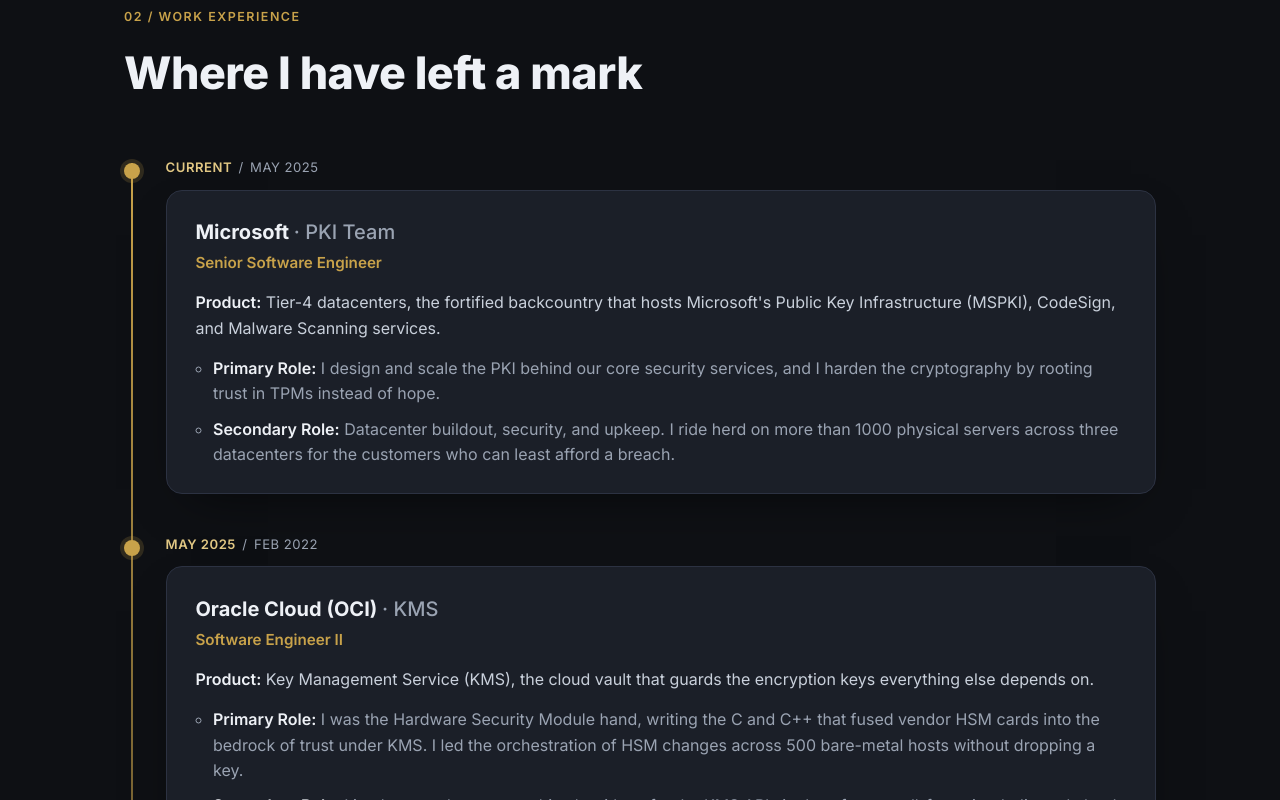
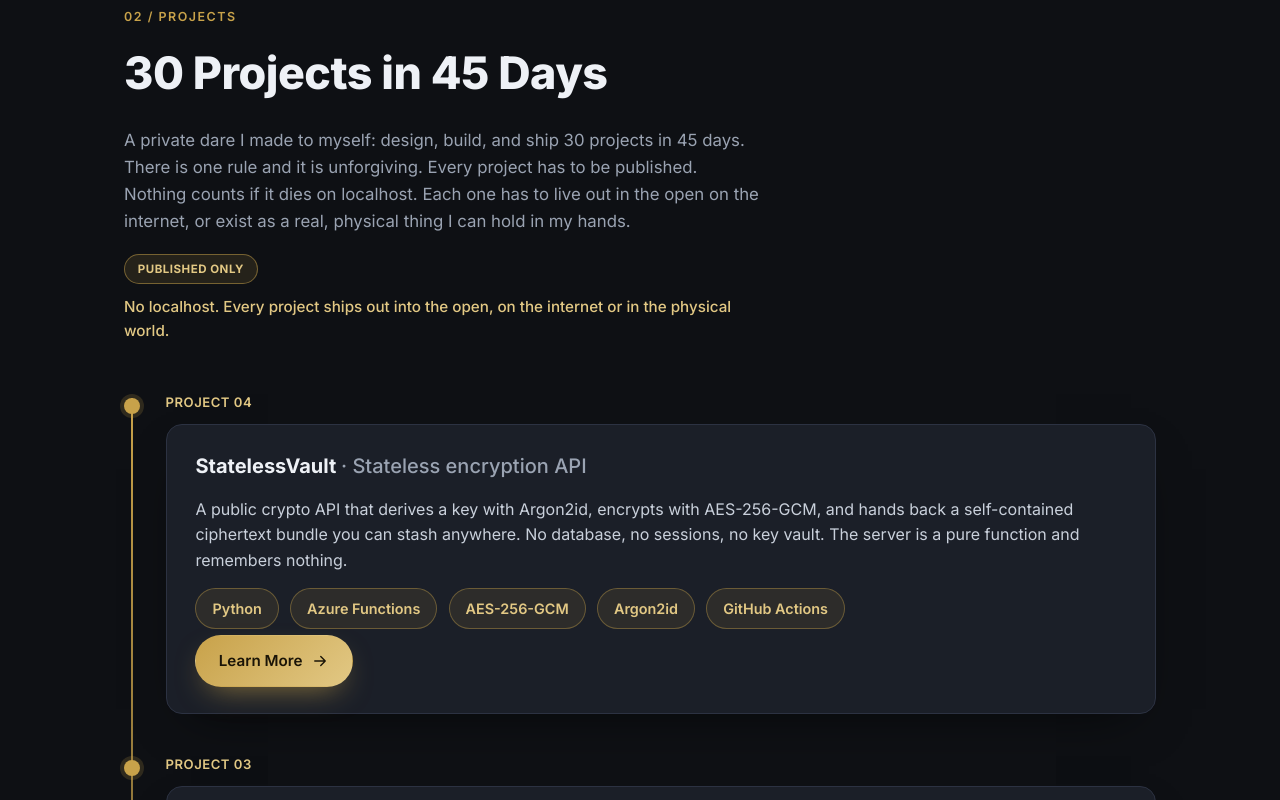
Before and after one commit to AustinJAkerley/AustinAkerley, a React (Vite) app: page / in a window 1280 px wide. Shown: the part 1540-2340 px from the top of the page. Built offline with nearby package versions, Linux system fonts and the light colour scheme.

Commit message:
Add PDFDiff store link, reverse projects timeline, put Projects before Experience

```diff
--- a/src/App.tsx
+++ b/src/App.tsx
@@ -48,8 +48,8 @@ export default function App() {
         <main>
           <Hero />
           <About />
+          <Projects />
           <Experience />
-          <Projects />
           <Education />
           <Skills />
         </main>
--- a/src/components/Experience.tsx
+++ b/src/components/Experience.tsx
@@ -4,7 +4,7 @@ export default function Experience() {
   return (
     <section className="section" id="experience">
       <div className="section__head">
-        <span className="section__kicker">02 / Work Experience</span>
+        <span className="section__kicker">03 / Work Experience</span>
         <h2 className="section__title">Where I have left a mark</h2>
       </div>
 
--- a/src/components/Navbar.tsx
+++ b/src/components/Navbar.tsx
@@ -3,8 +3,8 @@ import { profile } from "../data/resume";
 
 const links = [
   { href: "#about", label: "About" },
+  { href: "#projects", label: "Projects" },
   { href: "#experience", label: "Experience" },
-  { href: "#projects", label: "Projects" },
   { href: "#education", label: "Education" },
   { href: "#skills", label: "Skills" },
 ];
--- a/src/components/Projects.tsx
+++ b/src/components/Projects.tsx
@@ -5,7 +5,7 @@ export default function Projects() {
   return (
     <section className="section" id="projects">
       <div className="section__head">
-        <span className="section__kicker">03 / Projects</span>
+        <span className="section__kicker">02 / Projects</span>
         <h2 className="section__title">{projectsChallenge.title}</h2>
         <p className="section__lead">{projectsChallenge.intro}</p>
         <p className="projects__rule">
@@ -15,7 +15,7 @@ export default function Projects() {
       </div>
 
       <ol className="timeline">
-        {projects.map((project) => (
+        {[...projects].reverse().map((project) => (
           <li className="timeline__item" key={project.number}>
             <div className="timeline__marker" aria-hidden="true" />
             <div className="timeline__period">
@@ -56,7 +56,9 @@ export default function Projects() {
                   Learn More <ArrowRightIcon />
                 </a>
               ) : (
-                project.url && (
+                (project.url || project.storeUrl) && (
+                  <div className="card__links">
+                    {project.url && (
                       <a
                         className="card__link"
                         href={project.url}
@@ -65,6 +67,18 @@ export default function Projects() {
                       >
                         <ExternalLinkIcon /> {project.urlLabel}
                       </a>
+                    )}
+                    {project.storeUrl && (
+                      <a
+                        className="card__link"
+                        href={project.storeUrl}
+                        target="_blank"
+                        rel="noreferrer"
+                      >
+                        <ExternalLinkIcon /> {project.storeUrlLabel}
+                      </a>
+                    )}
+                  </div>
                 )
               )}
             </article>
--- a/src/data/resume.ts
+++ b/src/data/resume.ts
@@ -19,6 +19,9 @@ export type Project = {
   // to a dedicated in-site page instead.
   url?: string;
   urlLabel?: string;
+  // Additional external link, e.g. a store listing alongside the source repo.
+  storeUrl?: string;
+  storeUrlLabel?: string;
   // Hash route to a dedicated project page within this site.
   pageHash?: string;
   // Placeholder thumbnail shown on the timeline card.
@@ -206,6 +209,9 @@ export const projects: Project[] = [
       "never have to squint through two versions by hand again. Published and live as a browser extension.",
     url: "https://github.com/AustinJAkerley/PDFDiff",
     urlLabel: "github.com/AustinJAkerley/PDFDiff",
+    storeUrl:
+      "https://chromewebstore.google.com/detail/pdf-diff/pdcoegjagkinbanonmgcgmhefgjipjko",
+    storeUrlLabel: "Chrome Web Store",
   },
   {
     number: 3,
--- a/src/index.css
+++ b/src/index.css
@@ -468,6 +468,16 @@ main {
 
 .card__link:hover {
   color: var(--gold);
+}
+
+.card__links {
+  display: flex;
+  flex-wrap: wrap;
+  gap: 1.25rem;
+}
+
+.card__links .card__link {
+  margin-top: 1rem;
 }
 
 /* ---------- About ---------- */
```
Lines whose indentation alone changed are shown as unchanged.
